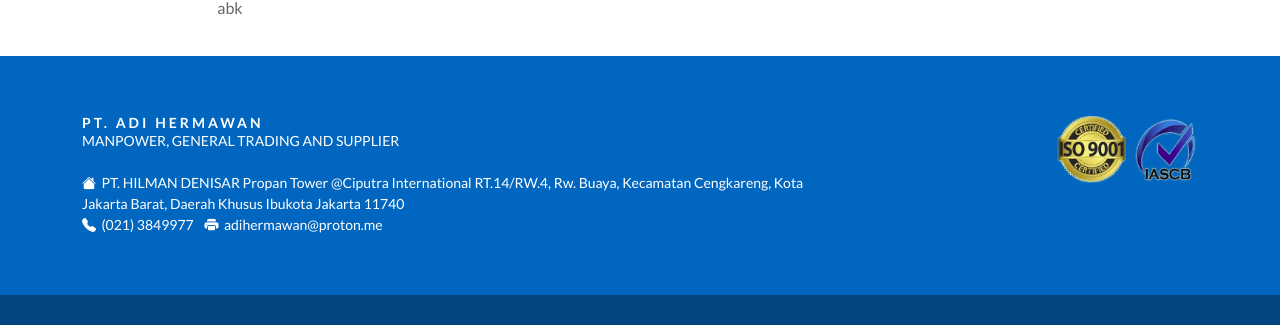
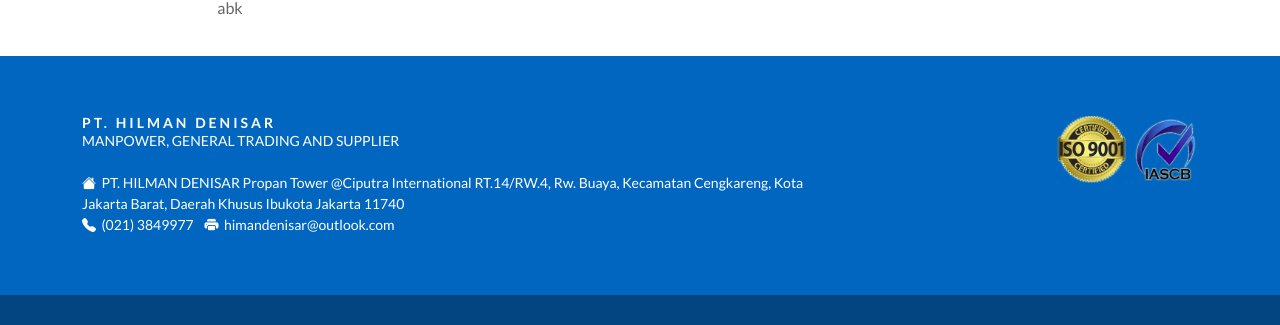
Before and after one commit to pthilmandenisar/.com, a plain HTML site: page gallery/photo.html in a window 1280 px wide. Shown: the part 1317-1642 px from the top of the page. Drawn offline with nearby package versions, Linux system fonts and the light colour scheme; a web font is replaced by a local one.

Commit message:
Update photo.html

```diff
--- a/gallery/photo.html
+++ b/gallery/photo.html
@@ -247,13 +247,13 @@
         <div class="row">
 
           <div class="col-lg-8 col-md-8 footer-info">
-            <h3 style="margin: 0">PT. ADI HERMAWAN</h3>
+            <h3 style="margin: 0">PT. HILMAN DENISAR</h3>
             MANPOWER, GENERAL TRADING AND SUPPLIER<br><br>
             <i class="bi bi-house-fill"></i> &nbsp;PT. HILMAN DENISAR
 Propan Tower @Ciputra International
 RT.14/RW.4, Rw. Buaya, Kecamatan Cengkareng, Kota Jakarta Barat, Daerah Khusus Ibukota Jakarta 11740<br>
             <i class="bi bi-telephone-fill"></i> &nbsp;(021) 3849977 &nbsp;&nbsp;
-            <i class="bi bi-printer-fill"></i> &nbsp;<a href="mailto:adihermawan@proton.me" style="color: white">adihermawan@proton.me</a>
+            <i class="bi bi-printer-fill"></i> &nbsp;<a href="mailto:himandenisar@outlook.com" style="color: white">himandenisar@outlook.com</a>
 
           </div>
           <div class="col-lg-4 col-md-4" style="text-align: right;">
```
